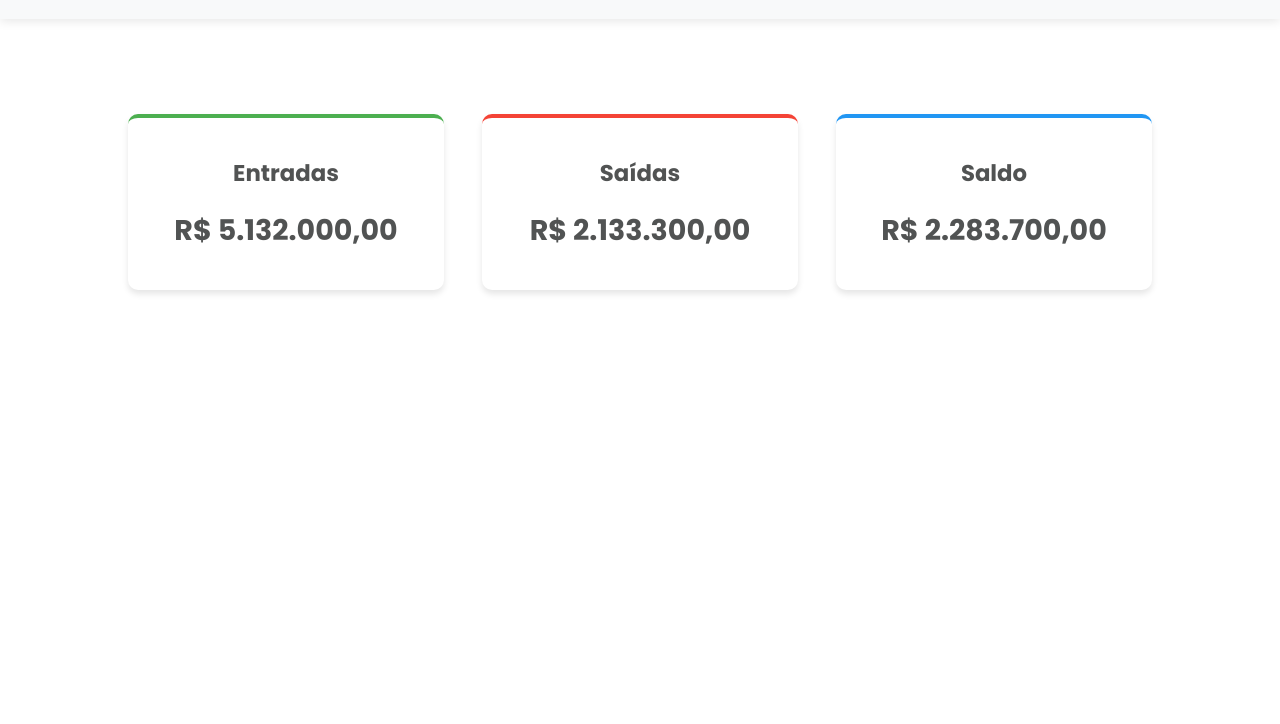
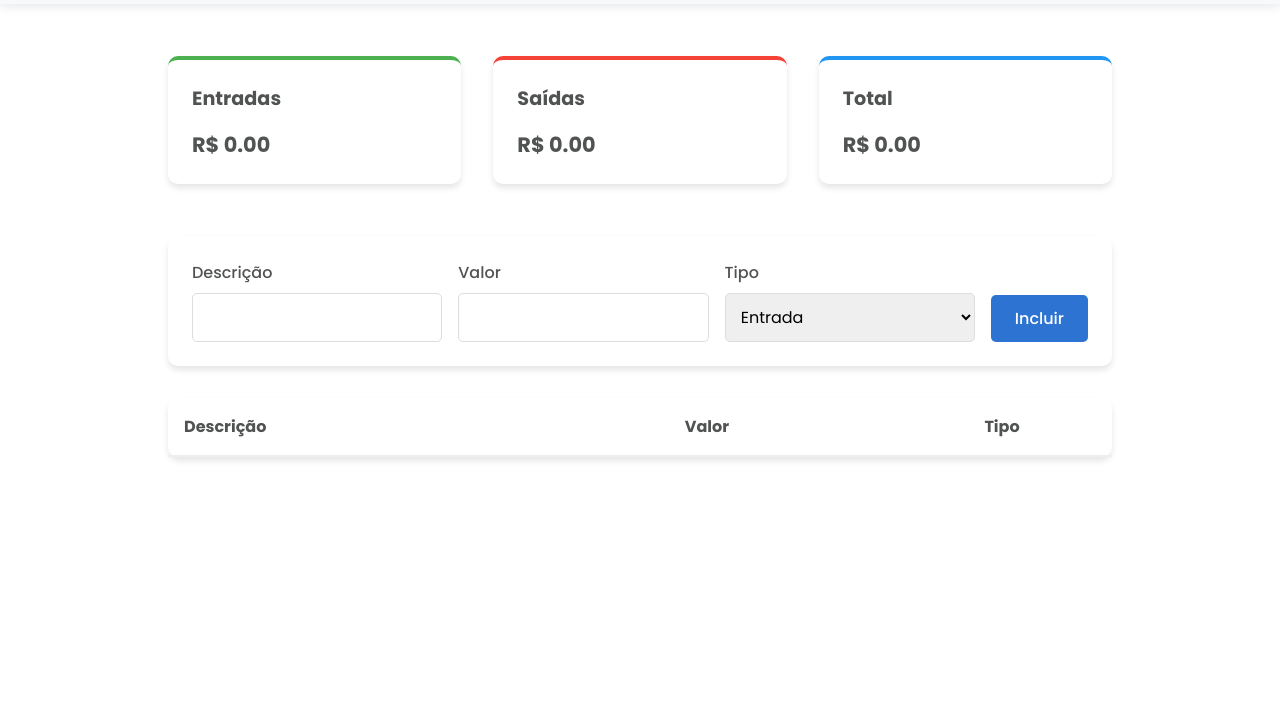
Before and after one commit to matteoludovino/FinancePro, a plain HTML site: page index.html in a window 1280 px wide. Shown: the part 76-800 px from the top of the page. Drawn offline with nearby package versions, Linux system fonts and the light colour scheme.

Commit message:
feat: contagem valores

```diff
--- a/index.html
+++ b/index.html
@@ -2,15 +2,21 @@
 <html lang="pt-BR">
 <head>
     <meta charset="UTF-8">
+    <meta http-equiv="X-UA-Compatible" content="IE=edge">
     <meta name="viewport" content="width=device-width, initial-scale=1.0">
-    <link rel="stylesheet" href="style.css">
+    <link href='https://unpkg.com/boxicons@2.1.2/css/boxicons.min.css' rel='stylesheet'>
+    <link href="https://fonts.googleapis.com/css2?family=Poppins:wght@400;500;700&display=swap" rel="stylesheet">
+    <link rel="stylesheet" href="/src/styles/style.css">
     <title>FinancePro</title>
 </head>
+
 <body>
     <header class="navigation">
         <nav class="navbar">
             <ul class="nav-menu">
-                <li class="nav-item"><a href="/">FinancePro</a></li>
+                <li class="nav-item logo"><a href="/">FinancePro</a></li>
+            </ul>
+            <ul class="nav-menu right-icons">
                 <li class="nav-item">
                     <svg viewBox="0 0 24 24" fill="none" xmlns="http://www.w3.org/2000/svg"><g id="SVGRepo_bgCarrier" stroke-width="0"></g><g id="SVGRepo_tracerCarrier" stroke-linecap="round" stroke-linejoin="round"></g><g id="SVGRepo_iconCarrier"> <circle cx="12" cy="6" r="4" fill="#999C9E"></circle> <path d="M20 17.5C20 19.9853 20 22 12 22C4 22 4 19.9853 4 17.5C4 15.0147 7.58172 13 12 13C16.4183 13 20 15.0147 20 17.5Z" fill="#999C9E"></path> </g></svg>
                 </li>
@@ -27,26 +33,57 @@
     </header>
 
     <main>
-        <section id="home">
-            <div class="financas-container">
-                <div class="financas">
+        <div class="resume">
             <div class="card entrada">
                 <h2>Entradas</h2>
-                        <p class="valor">R$ 5.132.000,00</p>
+                <p>R$ <span class="incomes">0.00</span></p>
+            </div>
+            <div class="card saida">
+                <h2>Saídas</h2>
+                <p>R$ <span class="expenses">0.00</span></p>
+            </div>
+            <div class="card saldo">
+                <h2>Total</h2>
+                <p>R$ <span class="total">0.00</span></p>
+            </div>
         </div>
 
-                    <div class="card saida">
-                        <h2>Saídas</h2>
-                        <p class="valor">R$ 2.133.300,00</p>
+        <div class="newItem">
+            <div class="divDesc">
+                <label for="desc">Descrição</label>
+                <input type="text" id="desc" />
+            </div>
+            <div class="divAmount">
+                <label for="amount">Valor</label>
+                <input type="number" id="amount" />
             </div>
 
-                    <div class="card saldo">
-                        <h2>Saldo</h2>
-                        <p class="valor">R$ 2.283.700,00</p>
+            <div class="divType">
+                <label for="type">Tipo</label>
+                <select id="type">
+                    <option>Entrada</option>
+                    <option>Saída</option>
+                </select>
             </div>
+
+            <button id="btnNew">Incluir</button>
         </div>
+        <div class="divTable">
+            <table>
+                <thead>
+                    <tr>
+                        <th>Descrição</th>
+                        <th class="columnAmount">Valor</th>
+                        <th class="columnType">Tipo</th>
+                        <th class="columnAction"></th>
+                    </tr>
+                </thead>
+                <tbody>
+                </tbody>
+            </table>
         </div>
-        </section>
     </main>
+
+    <script src="/src/javascript/script.js"></script>
 </body>
 </html>
--- /dev/null
+++ b/src/javascript/script.js
@@ -0,0 +1,95 @@
+const tbody = document.querySelector("tbody");
+const descItem = document.querySelector("#desc");
+const amount = document.querySelector("#amount");
+const type = document.querySelector("#type");
+const btnNew = document.querySelector("#btnNew");
+
+const incomes = document.querySelector(".incomes");
+const expenses = document.querySelector(".expenses");
+const total = document.querySelector(".total");
+
+let items;
+
+btnNew.onclick = () => {
+  if (descItem.value === "" || amount.value === "" || type.value === "") {
+    return alert("Preencha todos os campos!");
+  }
+
+  items.push({
+    desc: descItem.value,
+    amount: Math.abs(amount.value).toFixed(2),
+    type: type.value,
+  });
+
+  setItensBD();
+
+  loadItens();
+
+  descItem.value = "";
+  amount.value = "";
+};
+
+function deleteItem(index) {
+  items.splice(index, 1);
+  setItensBD();
+  loadItens();
+}
+
+function insertItem(item, index) {
+  let tr = document.createElement("tr");
+
+  tr.innerHTML = `
+    <td>${item.desc}</td>
+    <td>R$ ${item.amount}</td>
+    <td class="columnType">${
+      item.type === "Entrada"
+        ? '<i class="bx bxs-chevron-up-circle"></i>'
+        : '<i class="bx bxs-chevron-down-circle"></i>'
+    }</td>
+    <td class="columnAction">
+      <button onclick="deleteItem(${index})"><i class='bx bx-trash'></i></button>
+    </td>
+  `;
+
+  tbody.appendChild(tr);
+}
+
+function loadItens() {
+  items = getItensBD();
+  tbody.innerHTML = "";
+  items.forEach((item, index) => {
+    insertItem(item, index);
+  });
+
+  getTotals();
+}
+
+function getTotals() {
+  const amountIncomes = items
+    .filter((item) => item.type === "Entrada")
+    .map((transaction) => Number(transaction.amount));
+
+  const amountExpenses = items
+    .filter((item) => item.type === "Saída")
+    .map((transaction) => Number(transaction.amount));
+
+  const totalIncomes = amountIncomes
+    .reduce((acc, cur) => acc + cur, 0)
+    .toFixed(2);
+
+  const totalExpenses = Math.abs(
+    amountExpenses.reduce((acc, cur) => acc + cur, 0)
+  ).toFixed(2);
+
+  const totalItems = (totalIncomes - totalExpenses).toFixed(2);
+
+  incomes.innerHTML = totalIncomes;
+  expenses.innerHTML = totalExpenses;
+  total.innerHTML = totalItems;
+}
+
+const getItensBD = () => JSON.parse(localStorage.getItem("db_items")) ?? [];
+const setItensBD = () =>
+  localStorage.setItem("db_items", JSON.stringify(items));
+
+loadItens();
--- /dev/null
+++ b/src/styles/style.css
@@ -0,0 +1,250 @@
+@import url('https://fonts.googleapis.com/css2?family=Poppins:wght@400;500;700&display=swap');
+
+* {
+    margin: 0;
+    padding: 0;
+    box-sizing: border-box;
+    font-family: 'Poppins', sans-serif;
+    outline: none;
+    text-decoration: none;
+}
+
+html {
+    scroll-behavior: smooth;
+    font-size: 16px;
+}
+
+body {
+    background: #ffffff;
+    color: #515353;
+    min-height: 100vh;
+}
+
+header {
+    display: flex;
+    justify-content: center;
+    align-items: center;
+    position: fixed;
+    background: #f8f9fa;
+    height: 5rem;
+    width: 100%;
+    padding: 1rem 10%;
+    box-shadow: 0 2px 10px rgba(0, 0, 0, 0.1);
+    z-index: 100;
+}
+
+.navbar {
+    display: flex;
+    justify-content: space-between;
+    align-items: center;
+    width: 100%;
+}
+
+.nav-menu {
+    display: flex;
+    list-style: none;
+    margin: 0;
+    padding: 0;
+    align-items: center;
+}
+
+.right-icons {
+    margin-left: auto;
+}
+
+.nav-item.logo {
+    font-weight: 700;
+    font-size: 1.1rem;
+    margin-right: auto;
+}
+
+.nav-item {
+    margin-left: 1.5rem;
+}
+
+.nav-item a {
+    font-size: 0.95rem;
+    color: #000;
+    font-weight: 500;
+    transition: 0.1s ease;
+    text-decoration: none;
+}
+
+.nav-item svg {
+    height: 30px;
+    cursor: pointer;
+}
+
+main {
+    padding: 7rem 10% 2rem;
+    width: 100%;
+    max-width: 1200px;
+    margin: 0 auto;
+}
+
+.resume {
+    display: flex;
+    padding: 20px 0;
+    gap: 2rem;
+    width: 100%;
+    justify-content: center;
+    flex-wrap: wrap;
+}
+
+.resume > div {
+    flex: 1;
+    min-width: 200px;
+    background: white;
+    border-radius: 10px;
+    padding: 1.5rem;
+    box-shadow: 0 4px 6px rgba(0, 0, 0, 0.1);
+    transition: transform 0.3s ease;
+}
+
+.resume h2 {
+    font-size: 1.2rem;
+    margin-bottom: 1rem;
+    color: #515353;
+}
+
+.resume p {
+    font-size: 1.3rem;
+    font-weight: 700;
+}
+
+.entrada {
+    border-top: 4px solid #4CAF50;
+}
+
+.saida {
+    border-top: 4px solid #F44336;
+}
+
+.saldo {
+    border-top: 4px solid #2196F3;
+}
+
+.newItem {
+    display: flex;
+    gap: 1rem;
+    align-items: end;
+    width: 100%;
+    justify-content: center;
+    flex-wrap: wrap;
+    margin: 2rem 0;
+    padding: 1.5rem;
+    background: white;
+    border-radius: 10px;
+    box-shadow: 0 4px 6px rgba(0, 0, 0, 0.1);
+}
+
+.divDesc, .divType, .divAmount {
+    display: flex;
+    flex-direction: column;
+    flex: 1;
+    min-width: 150px;
+}
+
+.newItem label {
+    margin-bottom: 0.5rem;
+    font-weight: 500;
+}
+
+.newItem input, .newItem select {
+    padding: 0.7rem;
+    border: 1px solid #ddd;
+    border-radius: 5px;
+    font-size: 1rem;
+}
+
+#btnNew {
+    background-color: #2C73D2;
+    color: white;
+    border: none;
+    padding: 0.7rem 1.5rem;
+    border-radius: 5px;
+    cursor: pointer;
+    font-size: 1rem;
+    font-weight: 500;
+    transition: background-color 0.3s ease;
+}
+
+#btnNew:hover {
+    background-color: #1a5bb3;
+}
+
+.divTable {
+    width: 100%;
+    display: flex;
+    justify-content: center;
+    margin-top: 2rem;
+}
+
+table {
+    width: 100%;
+    padding: 20px;
+    border-radius: 10px;
+    background: white;
+    box-shadow: 0 4px 6px rgba(0, 0, 0, 0.1);
+    border-collapse: collapse;
+}
+
+th {
+    text-align: start;
+    border-bottom: 2px solid #eee;
+    padding: 1rem;
+    font-weight: 600;
+}
+
+td {
+    padding: 1rem;
+    border-bottom: 1px solid #eee;
+}
+
+i {
+    font-size: 1.5rem;
+}
+
+.bxs-chevron-up-circle {
+    color: #00C9A7;
+}
+
+.bxs-chevron-down-circle {
+    color: #D83121;
+}
+
+.columnAction {
+    width: 60px;
+    text-align: center;
+}
+
+.columnAction > button {
+    background: transparent;
+    border: none;
+    cursor: pointer;
+}
+
+.columnAmount {
+    width: 30%;
+}
+
+.columnType {
+    width: 100px;
+    text-align: center;
+}
+
+@media (max-width: 768px) {
+    .resume {
+        flex-direction: column;
+        align-items: center;
+    }
+
+    .resume > div {
+        width: 100%;
+    }
+
+    .newItem {
+        flex-direction: column;
+        align-items: stretch;
+    }
+}
--- a/style.css
+++ /dev/null
@@ -1,117 +0,0 @@
-@import url('https://fonts.googleapis.com/css2?family=Poppins:wght@400;500;700&display=swap');
-
-* {
-    margin: 0;
-    padding: 0;
-    box-sizing: border-box;
-    text-decoration: none;
-}
-
-html {
-    scroll-behavior: smooth;
-    font-size: 19px;
-}
-
-body {
-    font-family: 'Poppins', sans-serif;
-    background: #ffffff;
-    color: #515353;
-    text-align: center;
-}
-
-header {
-    display: flex;
-    justify-content: center;
-    align-items: center;
-    position: fixed;
-    background: #f8f9fa;
-    height: 5rem;
-    width: 100%;
-    padding: 1rem 10%;
-    box-shadow: 0 2px 10px rgba(0, 0, 0, 0.1);
-    z-index: 100;
-}
-
-.navbar {
-    display: flex;
-    justify-content: space-between;
-    align-items: center;
-    width: 100%;
-}
-
-.nav-menu {
-    display: flex;
-    list-style: none;
-    margin: 0;
-    padding: 0;
-    align-items: center;
-}
-
-.nav-item {
-    margin-left: 2rem;
-}
-
-.nav-item a {
-    font-size: 0.95rem;
-    color: #000;
-    font-weight: 500;
-    transition: 0.1s ease;
-    text-decoration: none;
-}
-
-.nav-item svg {
-    height: 30px;
-    cursor: pointer;
-}
-
-main {
-    padding-top: 6rem;
-    min-height: calc(100vh - 6rem);
-}
-
-.financas-container {
-    padding: 2rem 10%;
-}
-
-.financas {
-    display: flex;
-    justify-content: space-between;
-    gap: 2rem;
-    margin-top: 2rem;
-}
-
-.card {
-    flex: 1;
-    background: white;
-    border-radius: 10px;
-    padding: 2rem;
-    box-shadow: 0 4px 6px rgba(0, 0, 0, 0.1);
-    transition: transform 0.3s ease;
-}
-
-.card:hover {
-    transform: translateY(-5px);
-}
-
-.card h2 {
-    font-size: 1.2rem;
-    margin-bottom: 1rem;
-    color: #515353;
-}
-
-.valor {
-    font-size: 1.5rem;
-    font-weight: 700;
-}
-
-.entrada {
-    border-top: 4px solid #4CAF50;
-}
-
-.saida {
-    border-top: 4px solid #F44336;
-}
-
-.saldo {
-    border-top: 4px solid #2196F3;
-}
```
Lines whose indentation alone changed are shown as unchanged.
